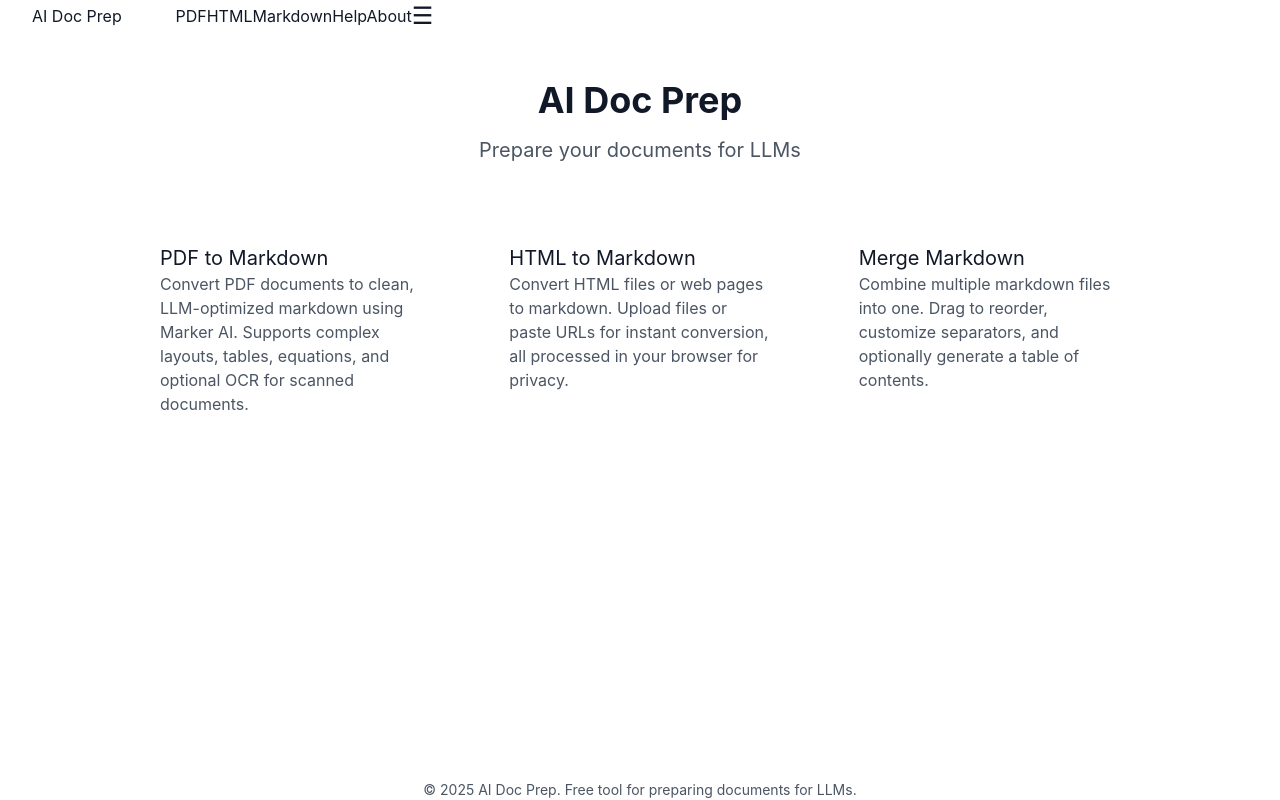
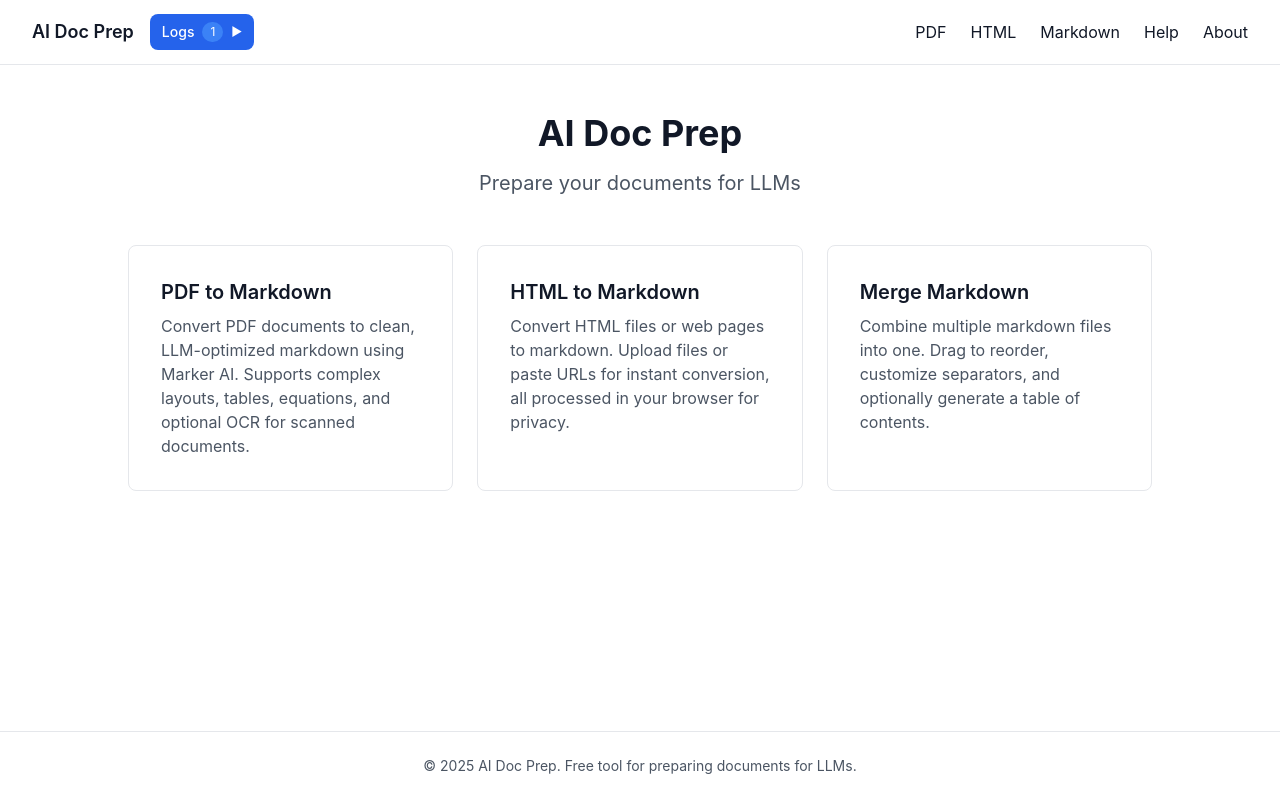
Before and after one commit to guy915/iLoveMD, a Next.js app: page / in a window 1280 px wide. Built offline with nearby package versions, Linux system fonts and the light colour scheme.

Commit message:
Fix Tailwind config to include TypeScript files
Update Tailwind content paths to scan .ts and .tsx files in addition to .js and .jsx.
This ensures CSS classes are properly generated for all TypeScript components.

Without this fix, the site would load with no styling (unstyled HTML only).

```diff
--- a/tailwind.config.js
+++ b/tailwind.config.js
@@ -1,9 +1,9 @@
 /** @type {import('tailwindcss').Config} */
 module.exports = {
   content: [
-    './src/pages/**/*.{js,jsx}',
-    './src/components/**/*.{js,jsx}',
-    './src/app/**/*.{js,jsx}',
+    './src/pages/**/*.{js,ts,jsx,tsx}',
+    './src/components/**/*.{js,ts,jsx,tsx}',
+    './src/app/**/*.{js,ts,jsx,tsx}',
   ],
   theme: {
     extend: {
```
